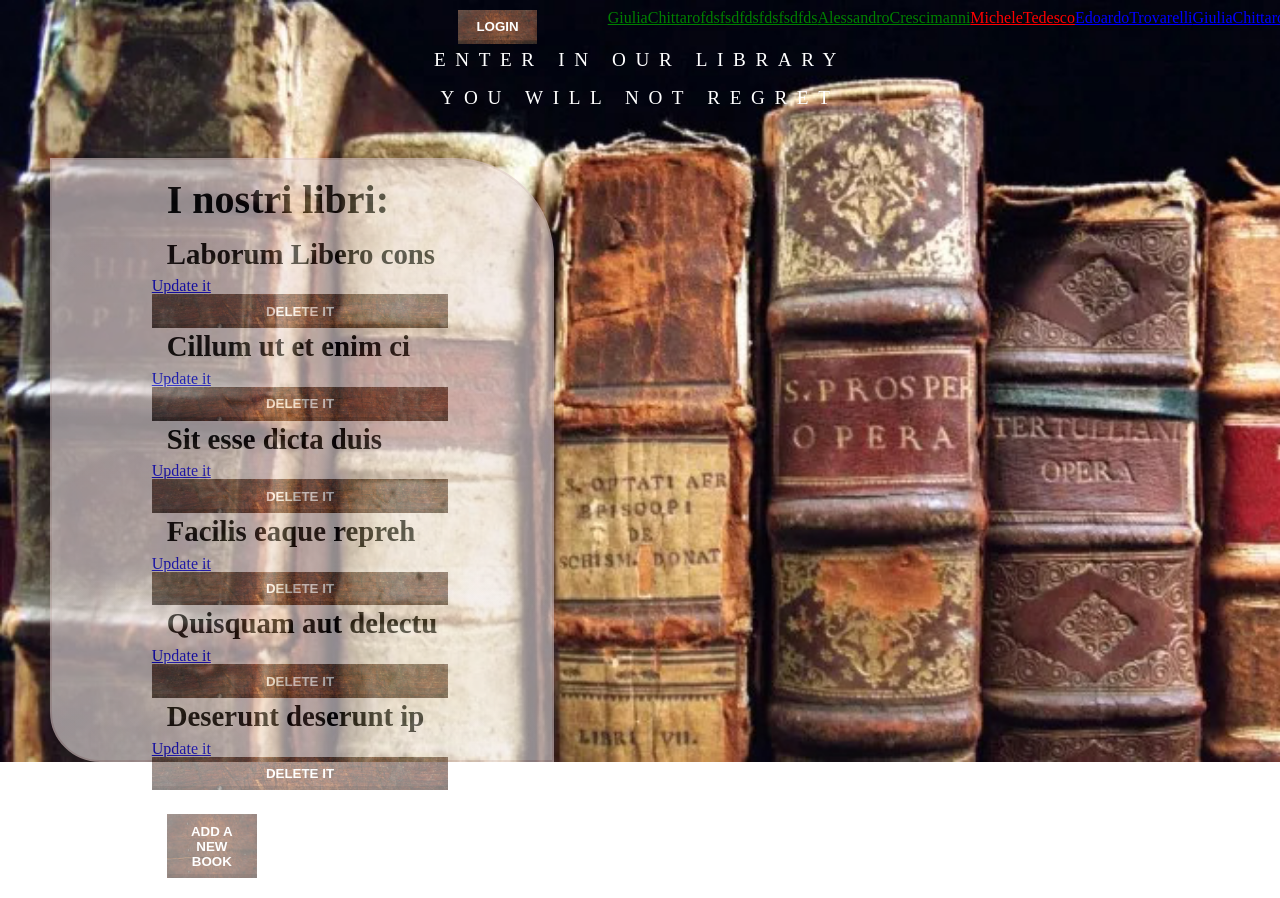
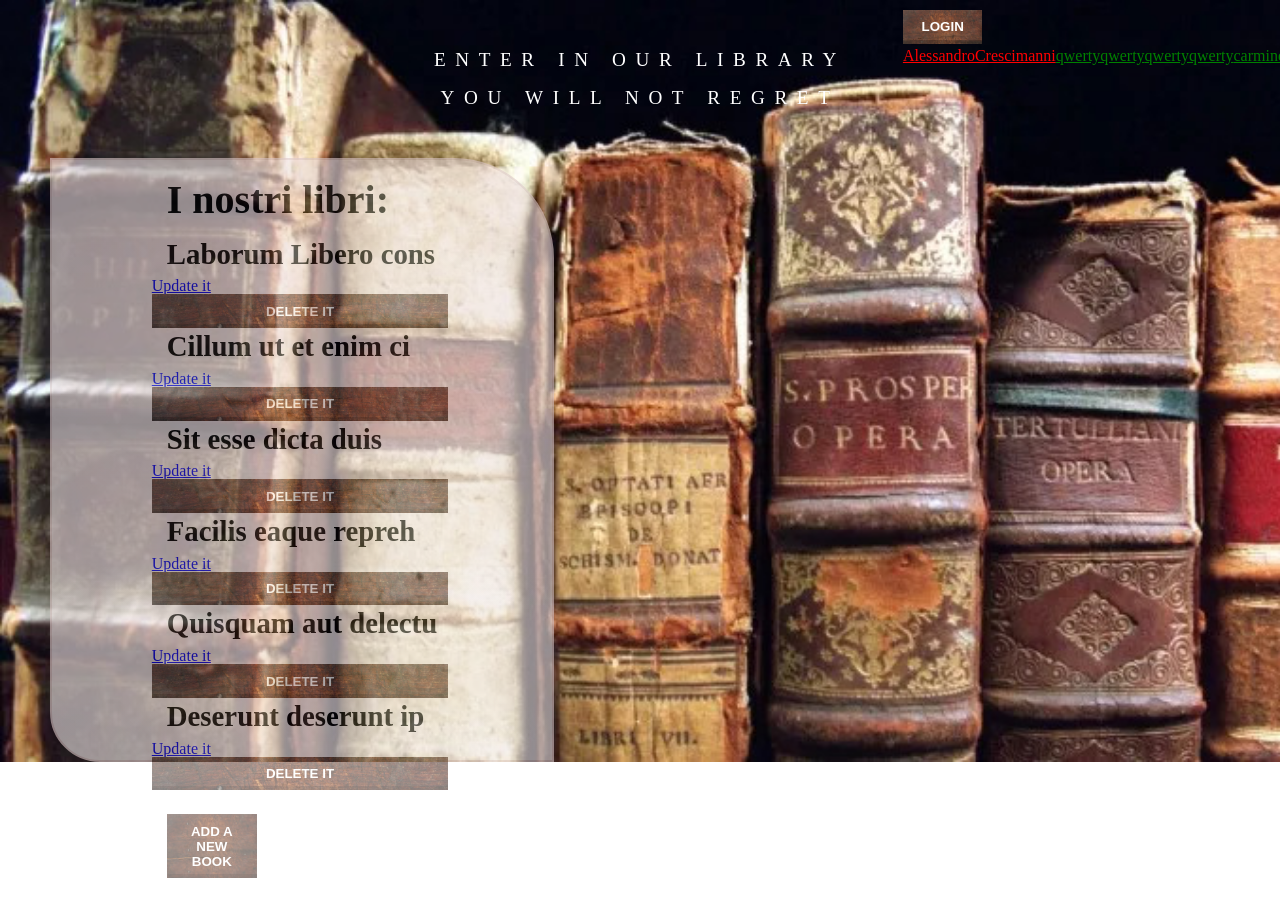
Before and after one commit to beatricedaldin/BuildWeek2, a website with bundled scripts: page index.html in a window 1280 px wide. Built offline with nearby package versions, Linux system fonts and the light colour scheme; data requests are answered from the project's data file; grey boxes are pictures that could not be loaded; a script that the page names is missing; a web font is replaced by a local one.

Commit message:
update 0207

```diff
--- a/assets/css/styleCreate.css
+++ b/assets/css/styleCreate.css
@@ -17,7 +17,7 @@ h1 {
     margin: 40px 50px;
   }
 
-  input[type='text'], [type='number'], #availability, #review , #grade  , #region , #date {
+  input[type='text'], [type='number'], #email, #password, #availability, #review, #grade, #region, #date {
  background: none;
   border: none;
  border-bottom: solid 2px black;
--- a/assets/js/class.js
+++ b/assets/js/class.js
@@ -1,7 +1,7 @@
 
 
 class User{
-    constructor(name, surname, email, password, dateOfBirth, region, rank, id){
+    constructor(name, surname, email, password, dateOfBirth, region, rank, id, role){
         this.name = name
         this.surname = surname
         this.email = email
@@ -10,7 +10,7 @@ class User{
         this.region = region
         this.rank = rank
         this.id = id
-        this.role = 'User'
+        this.role = 'user'
     }
 }
 
@@ -61,8 +61,6 @@ function checkUserRole(role){
 
 }
 
-checkUserRole('Advanced')
-
 // if (isUserAdmin()) {
 
 
@@ -75,5 +73,4 @@ checkUserRole('Advanced')
 // }
 
 
-console.log(getUserRole())
-export {User, Book, apiUrlB, apiUrlU, checkUserAccess, getUserRole, isUserAdmin}
+export {User, Book, apiUrlB, apiUrlU, checkUserAccess, getUserRole, isUserAdmin, checkUserRole}
--- a/assets/js/script.js
+++ b/assets/js/script.js
@@ -90,9 +90,9 @@ window.onload = function () {
         })
 
 
-    let addUser = document.querySelector('#addUser')
-    addUser.addEventListener('click', function () {
-        location.href = 'createUser.html'
+    let logUser = document.querySelector('#logUser')
+    logUser.addEventListener('click', function () {
+        location.href = 'login.html'
     })
 
     let addBook = document.querySelector('#addBook')
--- a/index.html
+++ b/index.html
@@ -26,7 +26,7 @@
 
 
     <section id="users">
-        <button id="addUser">Login</button>
+        <button id="logUser">Login</button>
         <div id="myUser"></div>
     </section>
 
@@ -68,8 +68,17 @@
         let access = checkUserAccess()
         if (!access) {
 
+            let userSection = document.querySelector('.menu-items')
+            userSection.remove()
 
-            guestUser.style.display = "none"
+            let addBook = document.querySelector('#addBook')
+            addBook.remove()
+
+            let updateBook = document.querySelector('.aBtn')
+            updateBook.remove()
+
+            let delBook = document.querySelector('.delBtn')
+            delBook.remove()
 
         }
     </script>
--- a/library.json
+++ b/library.json
@@ -57,60 +57,45 @@
   ],
   "users": [
     {
-      "name": "Giulia",
-      "surname": "Chittaro",
-      "dateOfBirth": "1993-05-27",
-      "region": "Piemonte",
-      "rank": "Elementary",
+      "email": "alessandrocrescimanni@gmail.com",
+      "password": "$2a$10$4nqo6Ft5XTXnKZxpN3gZFuRvcGPYBeesbhAH54n./wJ8C1zqk8vc.",
+      "name": "Alessandro",
+      "surname": "Crescimanni",
+      "dateOfBirth": "1994-01-10",
+      "region": "Sicilia",
+      "rank": "Advanced",
       "id": 1
     },
     {
-      "name": "fdsfsdfdsf",
-      "surname": "dsfsdfds",
-      "dateOfBirth": "2022-08-02",
+      "email": "nonloso@gmail.com",
+      "password": "$2a$10$HvdqXEDYgvMNy8pVTppjkeJ46LoFLQpwps0krqF/IzwyT.Jjokqcm",
+      "name": "qwerty",
+      "surname": "qwerty",
+      "dateOfBirth": "1994-01-10",
       "region": "Sicilia",
       "rank": "Elementary",
       "id": 2
     },
     {
-      "email": "alessandrocrescimanni@gmail.com",
-      "password": "$2a$10$PCg3XOLwEF0dPCntQE1lOuNIx.fBlMyEJvq/FCZpmzn.WqXuf9n1K",
-      "name": "Alessandro",
-      "surname": "Crescimanni",
+      "email": "waterstone78@gmail.com",
+      "password": "$2a$10$8gS.WxPHKECc57qJfP0MWuUeN8p2X0ZgW9lk/KtHSy7nSaBMGL3Ky",
+      "name": "qwerty",
+      "surname": "qwerty",
       "dateOfBirth": "1994-01-10",
       "region": "Sicilia",
       "rank": "Elementary",
       "id": 3
     },
     {
-      "email": "nonloso@gmail.com",
-      "password": "$2a$10$XHBDmSEhNYAt8YgaU8rDhervt8MsnNojWPcxdrzsyuTxA9RdIci6u",
-      "name": "Michele",
-      "surname": "Tedesco",
-      "dateOfBirth": "1990-10-10",
-      "region": "Emilia-Romagna",
-      "rank": "Advanced",
+      "email": "carmine@gmail.com",
+      "password": "$2a$10$NvuxRlir1YAvGNJVJkX6Je6.4eeZ42WhHlmScpp0aVWi4EY9MrMAO",
+      "name": "car",
+      "surname": "mine",
+      "dateOfBirth": "1990-01-10",
+      "region": "Sicilia",
+      "rank": "Elementary",
+      "role": "user",
       "id": 4
-    },
-    {
-      "email": "coserandom@gmail.com",
-      "password": "$2a$10$eQHnA2ZIOPDWjRIUqkYhXOh4vzcL8/w6BRukbgScZiU19gXkiPY5W",
-      "name": "Edoardo",
-      "surname": "Trovarelli",
-      "dateOfBirth": "1960-01-20",
-      "region": "Campania",
-      "rank": "Intermediate",
-      "id": 5
-    },
-    {
-      "email": "cose@gmail.com",
-      "password": "$2a$10$/Y4G6gsPDu07RHRB8FDUJuXUFJyHhJ1qWAnE7BCj4HwfORzRP25Ta",
-      "name": "Giulia",
-      "surname": "Chittaro",
-      "dateOfBirth": "1901-01-01",
-      "region": "Abruzzo",
-      "rank": "Intermediate",
-      "id": 6
     }
   ]
 }
```
Also changed, not shown: assets/js/createUser.js (+4 -3 lines), createUser.html (+7 -5 lines).
